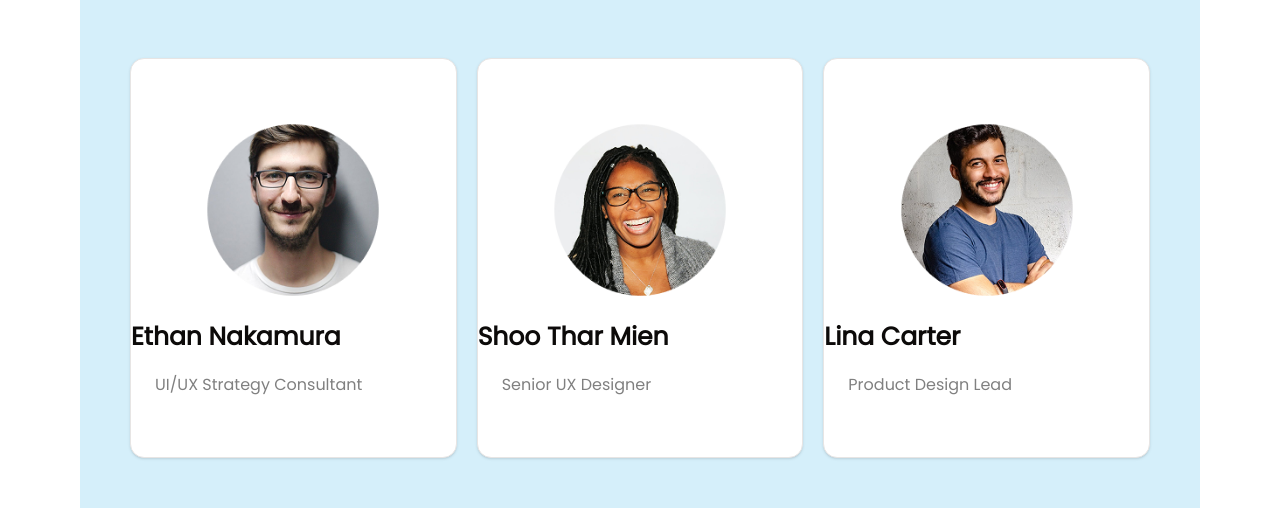
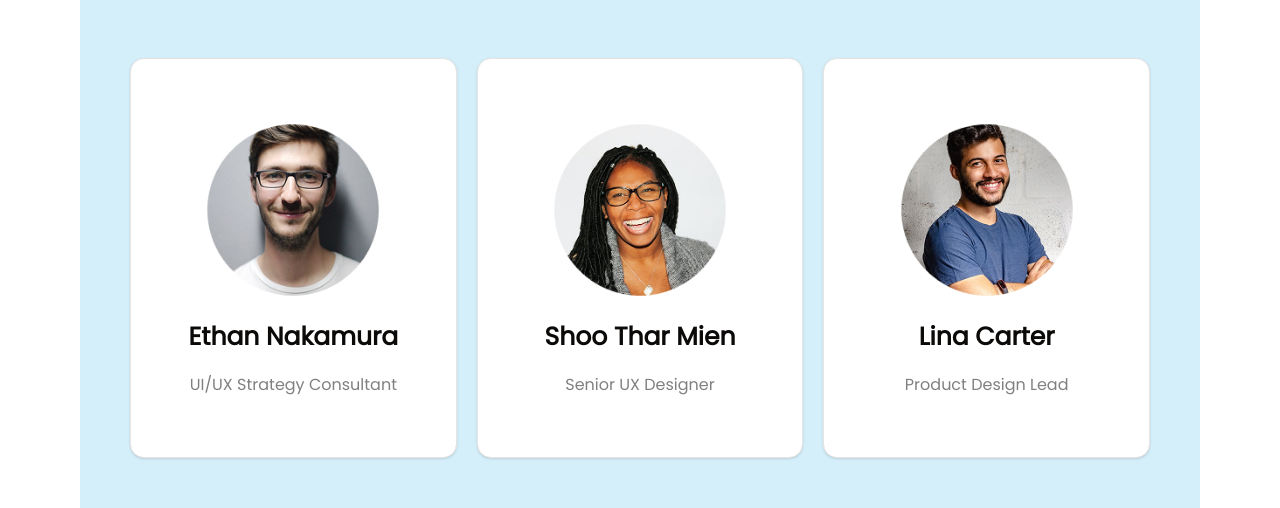
Before and after one commit to MAHasnain/next-base, a Next.js app: page / in a window 1280 px wide. Shown: the part 2095-2603 px from the top of the page. Built offline with nearby package versions, Linux system fonts and the light colour scheme.

Commit message:
feat: center align text in Mentor component layout

```diff
--- a/components/ui/mentors/Mentor.tsx
+++ b/components/ui/mentors/Mentor.tsx
@@ -43,7 +43,7 @@ const Mentor = () => {
           sx={{
             display: "flex",
             justifyContent: "center",
-            textAlign: "start",
+            textAlign: "center",
             gap: "20px",
             margin:"50px 0"
           }}
```
